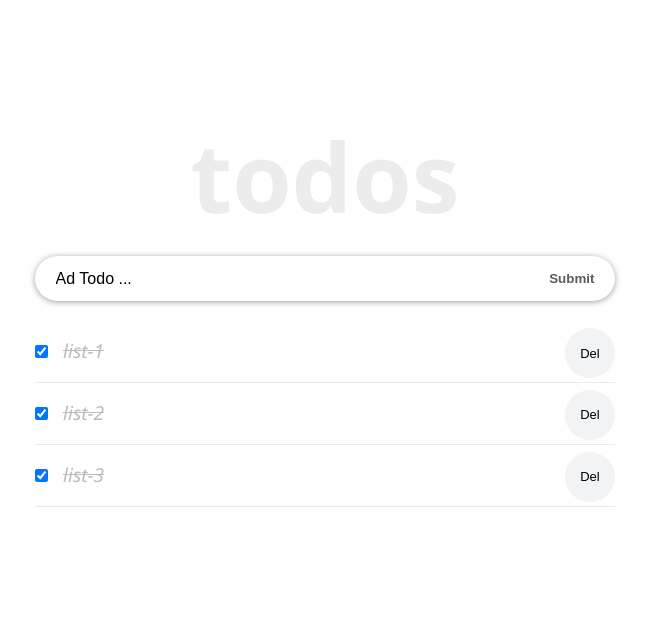
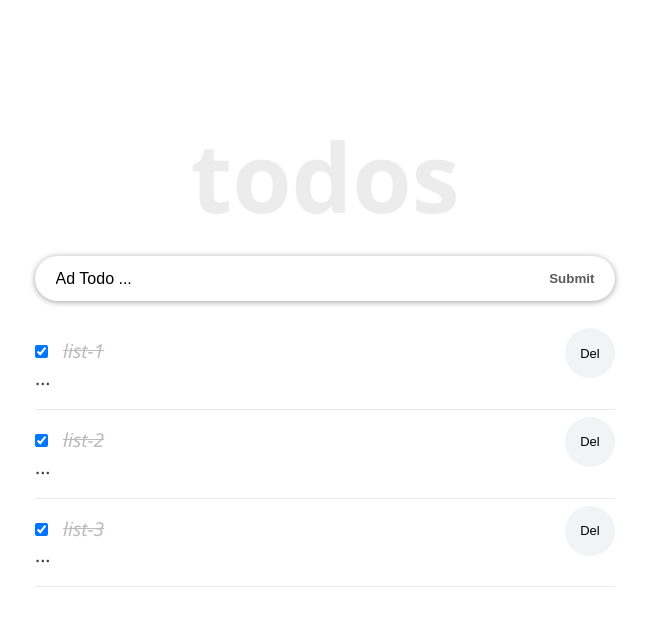
Before and after one commit to tta2yta/todo-react, a React (Create React App) app: page / in a window 1280 px wide. Shown: the top 626 px of the page, without its empty margins (315-964 px from the left). Built offline with nearby package versions, Linux system fonts and the light colour scheme.

Commit message:
Add Editing functionality

```diff
--- a/src/components/ToDoItem.js
+++ b/src/components/ToDoItem.js
@@ -3,7 +3,12 @@ import styles from '../css/TodoItem.module.scss'
 class ToDoItem extends React.Component{
     constructor(props){
         super(props)
-        this.state={}
+        this.state={editing : false}
+    }
+
+    handleEditing=()=>{
+        console.log("Editing")
+        this.setState({editing:true})
     }
 
     render()
@@ -15,6 +20,14 @@ class ToDoItem extends React.Component{
         textDecoration: "line-through",
       }
       const {id, title, completed}= this.props.item
+
+      const viewMode={}
+      const editMode={}
+
+      if(this.state.editing)
+        viewMode.display="none"
+      else
+      editMode.display="none"
         return(
 
             <li key={this.props.key} className={styles.item}>
@@ -26,6 +39,8 @@ class ToDoItem extends React.Component{
                 <span style={completed ? completedStyle : null}>
                 {this.props.item.title}
                 </span>
+                <div onDoubleClick={()=>this.handleEditing()} style={viewMode}>...</div>
+                <input type="text"  className={styles.textInput} style={editMode} />
                 </li>
         );
     }
```
